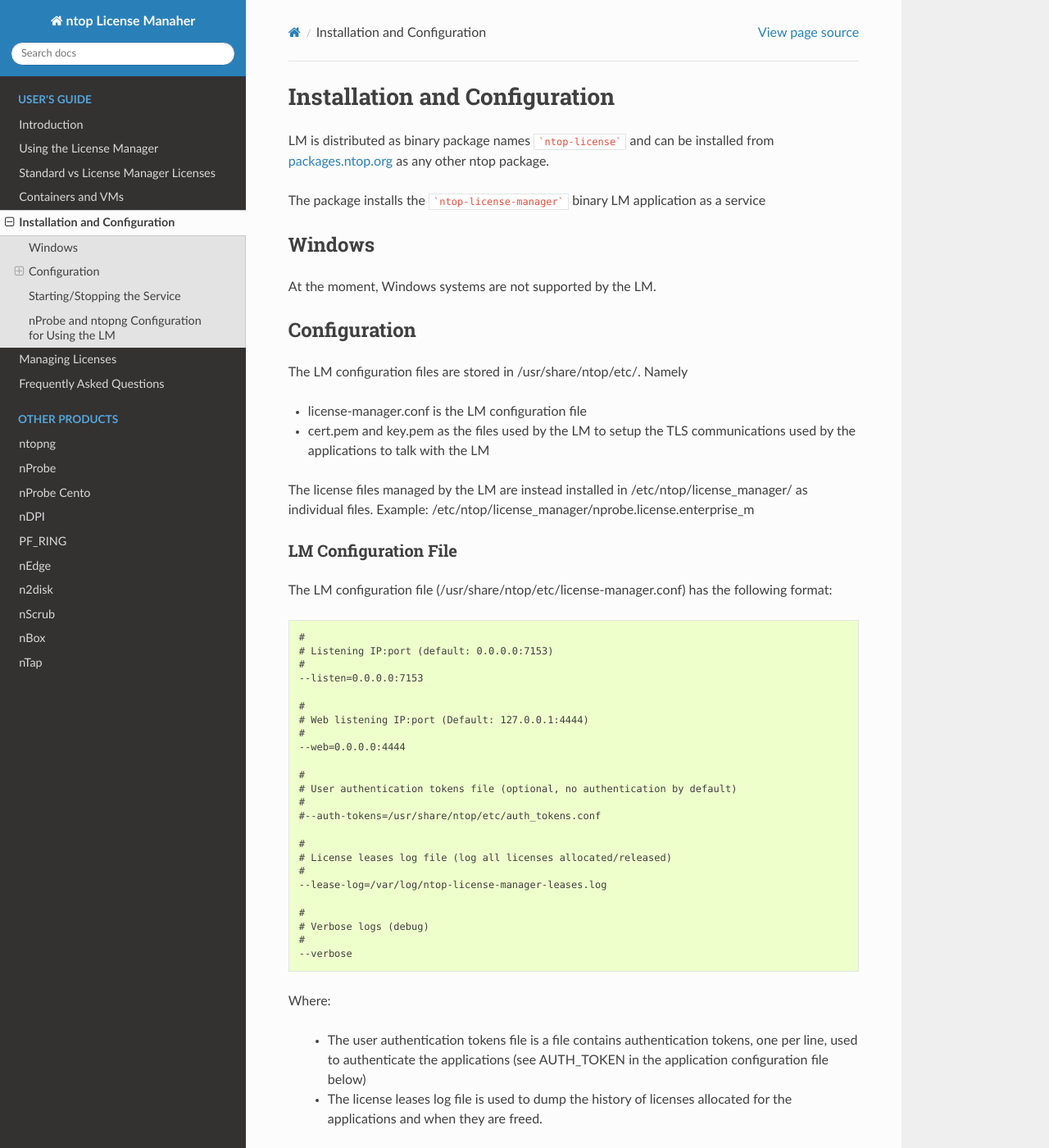
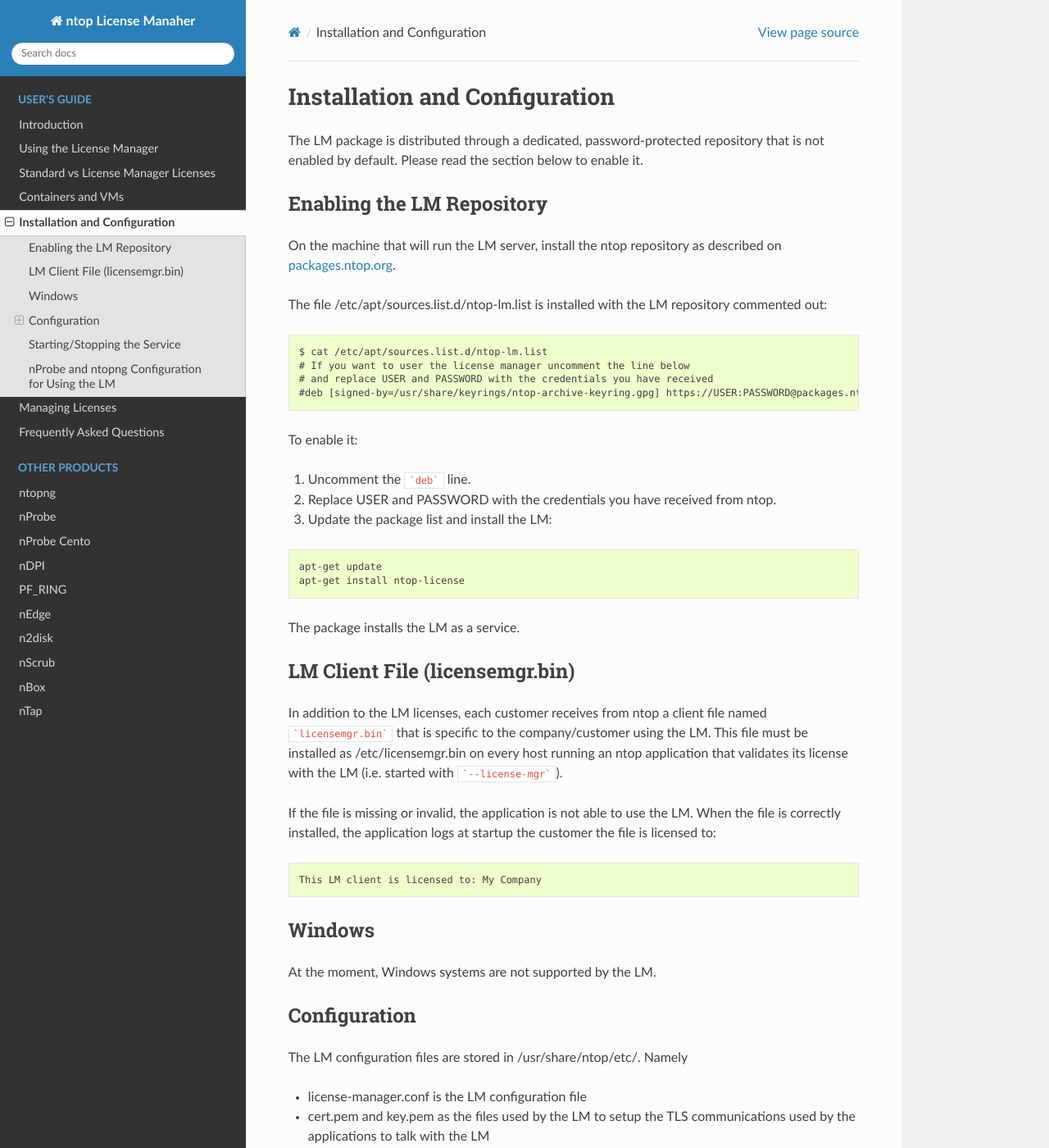
Before and after one commit to ntop/License, a Sphinx documentation site: the page built from doc/installation.rst, in a window 1280 px wide and 1400 px high. Shown: the whole window at 82% size. Built offline with Sphinx 7.4.7 and the Read the Docs theme 3.1.0, drawn with Linux system fonts in a browser that asks for light colours.

Commit message:
Update LM instructions

````diff
--- a/doc/installation.rst
+++ b/doc/installation.rst
@@ -1,9 +1,50 @@
 Installation and Configuration
 ==============================
 
-LM is distributed as binary package names ```ntop-license``` and can be installed from `packages.ntop.org <https://packages.ntop.org>`_ as any other ntop package.
+The LM package is distributed through a dedicated, password-protected repository that is not enabled by default.
+Please read the section below to enable it.
 
-The package installs the ```ntop-license-manager``` binary LM application as a service
+
+Enabling the LM Repository
+--------------------------
+
+On the machine that will run the LM server, install the ntop repository as described on `packages.ntop.org <https://packages.ntop.org>`_.
+
+The file /etc/apt/sources.list.d/ntop-lm.list is installed with the LM repository commented out:
+
+.. code:: text
+
+   $ cat /etc/apt/sources.list.d/ntop-lm.list
+   # If you want to user the license manager uncomment the line below
+   # and replace USER and PASSWORD with the credentials you have received
+   #deb [signed-by=/usr/share/keyrings/ntop-archive-keyring.gpg] https://USER:PASSWORD@packages.ntop.org/apt-lm/24.04/ x64/
+
+To enable it:
+
+1. Uncomment the ```deb``` line.
+2. Replace USER and PASSWORD with the credentials you have received from ntop.
+3. Update the package list and install the LM:
+
+.. code:: bash
+
+   apt-get update
+   apt-get install ntop-license
+
+The package installs the LM as a service.
+
+
+LM Client File (licensemgr.bin)
+-------------------------------
+
+In addition to the LM licenses, each customer receives from ntop a client file named ```licensemgr.bin``` that is specific to the company/customer using the LM.
+This file must be installed as /etc/licensemgr.bin on every host running an ntop application that validates its license with the LM (i.e. started with ```--license-mgr```).
+
+If the file is missing or invalid, the application is not able to use the LM. When the file is correctly installed, the application logs at startup the customer the file is licensed to:
+
+.. code:: text
+
+   This LM client is licensed to: My Company
+
 
 Windows
 -------
--- a/doc/introduction.rst
+++ b/doc/introduction.rst
@@ -21,11 +21,12 @@
 
 The LM needs to be installed on a network host of your LAN that is stable from the systemId standpoint (i.e. installing it on a container is probably not a good idea) meaning that the host and the management NIC of the host where the LM run should not change.
 
-The LM application is installed by the ```ntop-license``` package that runs it as a service. The first thing you need to do is to install your licenses in the LM license directory that is typically /etc/ntop/license_manager. Note that the LM licenses are different from standard licenses, so make sure you ask for/install LM licenses as others will not be recognized. Once the LM is started, it listens on a network for applications willing to validate licenses.
+The LM application is installed by the ```ntop-license``` package that runs it as a service. This package is available from a dedicated repository that needs to be enabled with the credentials provided by ntop (see the Installation section). The first thing you need to do is to install your licenses in the LM license directory that is typically /etc/ntop/license_manager. Note that the LM licenses are different from standard licenses, so make sure you ask for/install LM licenses as others will not be recognized. Once the LM is started, it listens on a network for applications willing to validate licenses.
 
 In order to use the LM for validating the license you
 
 - do not need to install a nProbe standard license
+- need to install the customer-specific client file /etc/licensemgr.bin provided by ntop on the host running nProbe
 - you need to start nProbe adding the following CLI option ```--license-mgr <license manager>.conf```. Example ```nprobe -i eth1 --license-mgr <license manager>.conf```.
 
 If license validation is successfull, nProbe will be permanently connected to the LM meaning that the used license cannot be used by another nProbe application. As soon as the application terminates the licenses can now be used by another nProbe instance eventually running on a different host.
````
